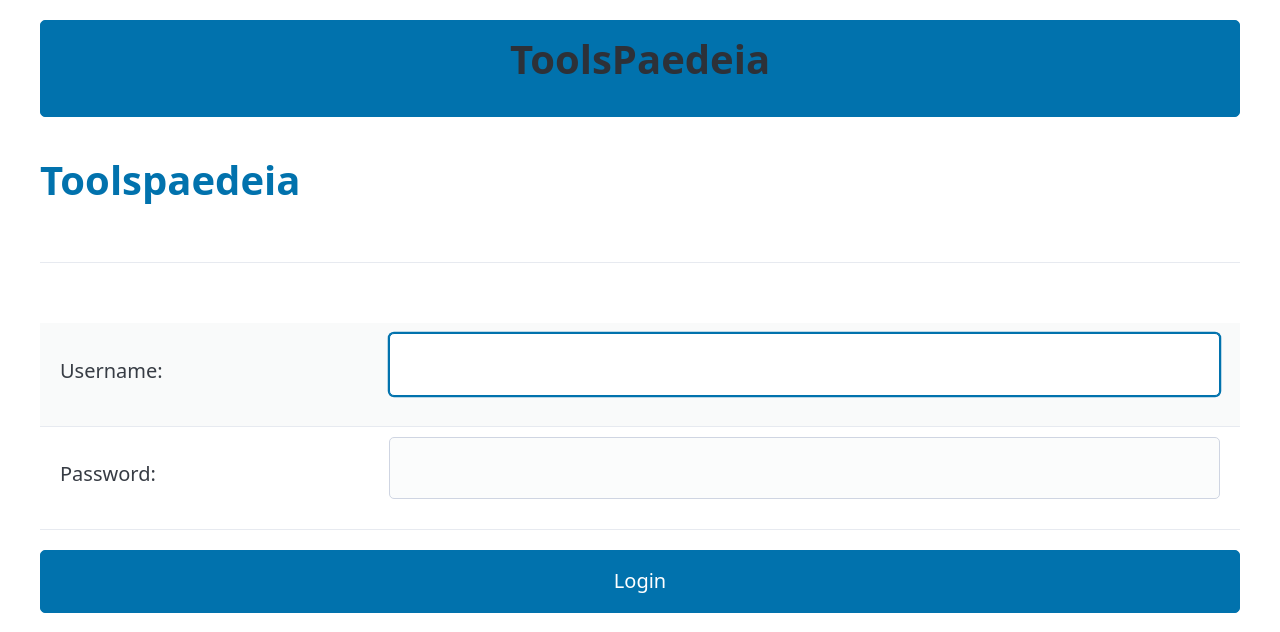
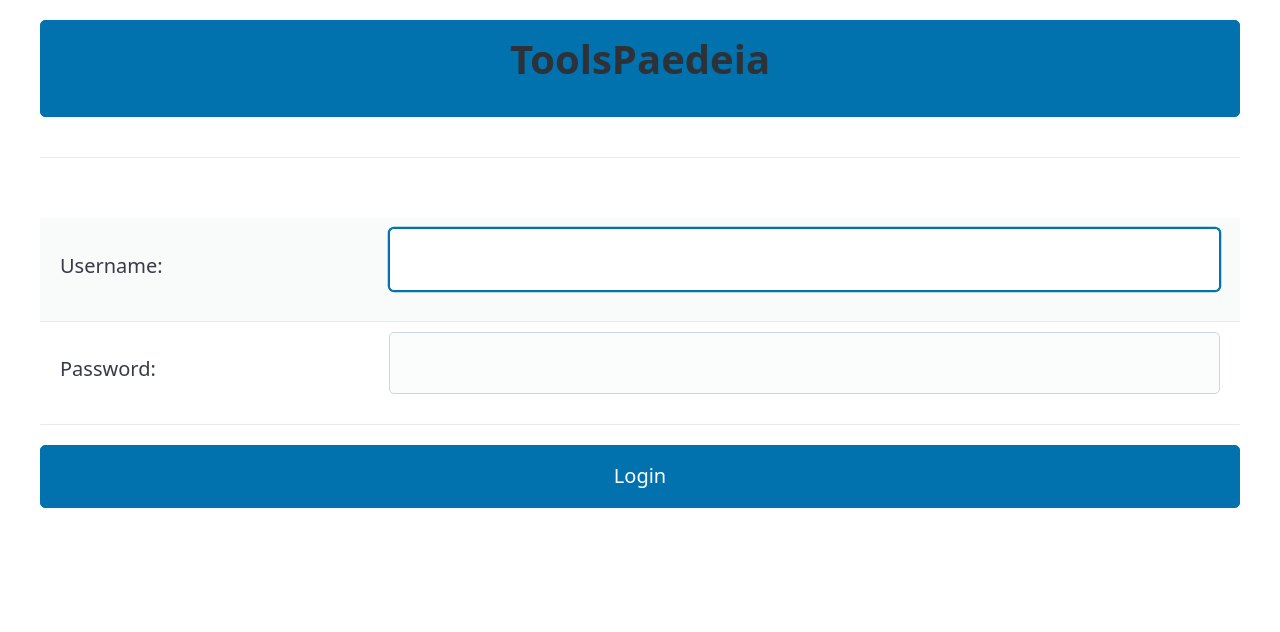
Before and after one commit to qwmye/toolspaedeia, a Django app: page /users/login/ in a window 1280 px wide. Shown: the top 632 px of the page. Run offline with Django 5.2, Linux system fonts and the light colour scheme; some libraries are stand-ins or nearby versions.

Commit message:
Remove Toolspaedeia nav item from superbase

```diff
--- a/toolspaedeia/templates/superbase.html
+++ b/toolspaedeia/templates/superbase.html
@@ -50,13 +50,6 @@
             </form>
             <nav>
                 {% block nav %}
-                    <ul>
-                        <li>
-                            <h1>
-                                <a href="{% url 'home' %}">Toolspaedeia</a>
-                            </h1>
-                        </li>
-                    </ul>
                 {% endblock nav %}
             </nav>
             <section class="grid">
```
